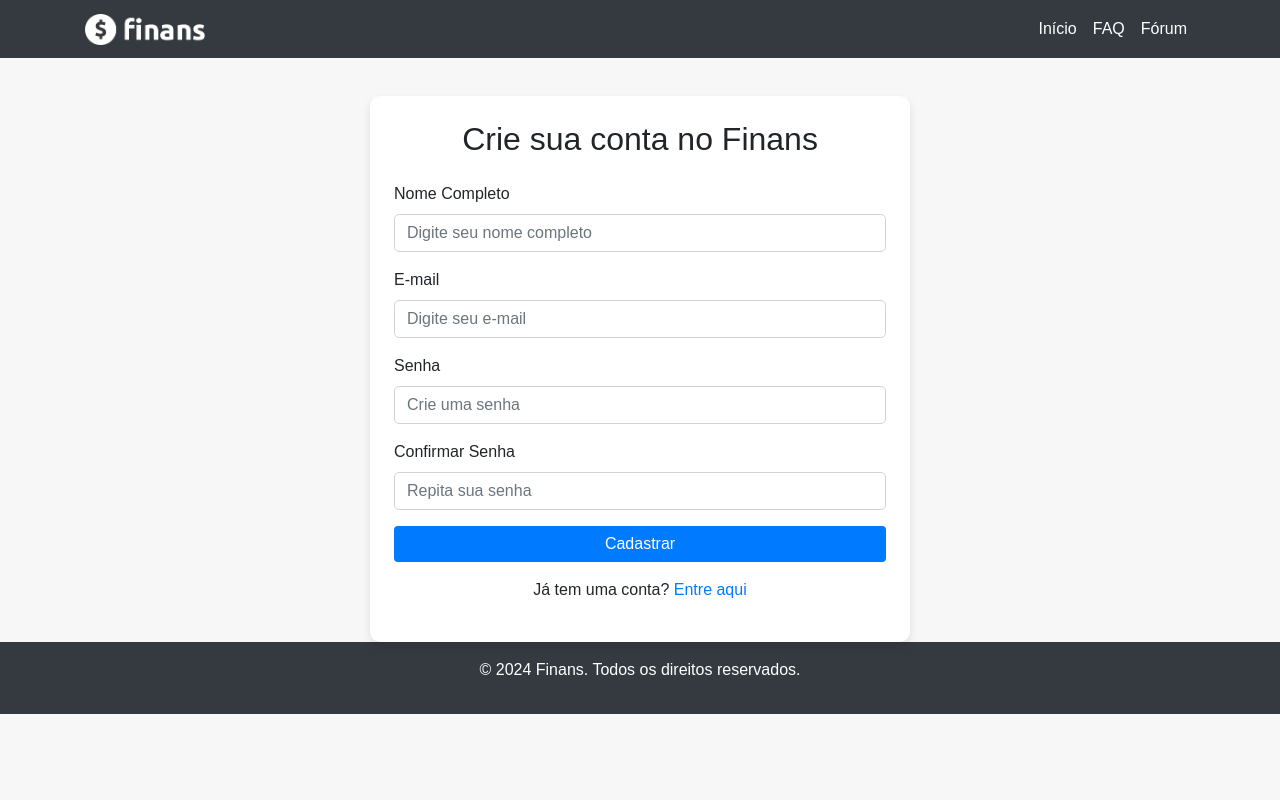
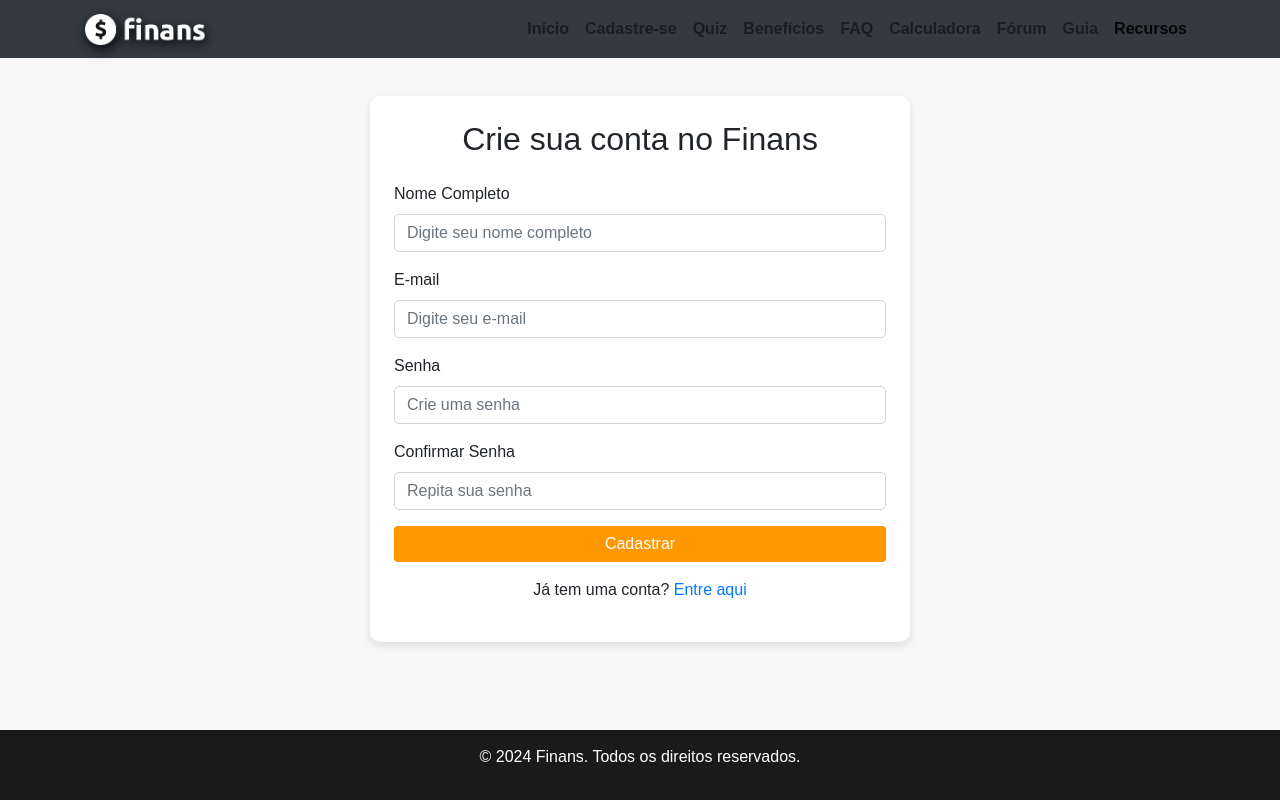
Before and after one commit to GabrielAssWin/Finan-as, a plain HTML site: page cadastro.html in a window 1280 px wide. Drawn offline with nearby package versions, Linux system fonts and the light colour scheme.

Commit message:
Update cadastro.html
Cadastro ficou bolado agora tá

```diff
--- a/cadastro.html
+++ b/cadastro.html
@@ -6,11 +6,31 @@
   <title>Cadastro - Finans</title>
   <!-- Bootstrap CSS -->
   <link href="https://cdn.jsdelivr.net/npm/bootstrap@4.6.2/dist/css/bootstrap.min.css" rel="stylesheet">
+  <!-- Font Awesome -->
+  <link href="https://cdnjs.cloudflare.com/ajax/libs/font-awesome/5.15.4/css/all.min.css" rel="stylesheet">
   <!-- Estilos Personalizados -->
   <style>
     body {
       background-color: #f7f7f7;
       font-family: Arial, sans-serif;
+    }
+
+    .navbar {
+      background: #ff9800;
+    }
+
+    .navbar-brand img {
+      filter: drop-shadow(2px 4px 6px black);
+    }
+
+    .navbar-nav .nav-link {
+      color: #fff;
+      font-weight: bold;
+      transition: color 0.3s;
+    }
+
+    .navbar-nav .nav-link:hover {
+      color: #333;
     }
 
     .card {
@@ -24,20 +44,23 @@
     }
 
     .btn-primary {
-      background-color: #007bff;
+      background-color: #ff9800;
       border: none;
+      transition: background 0.3s;
     }
 
     .btn-primary:hover {
-      background-color: #0056b3;
+      background-color: #e68a00;
     }
 
-    .navbar {
-      background-color: black;
-    }
-
-    .navbar .nav-link, .navbar-brand {
-      color: white !important;
+    footer {
+      background: #1a1a1a;
+      color: white;
+      text-align: center;
+      padding: 15px 0;
+      position: fixed;
+      bottom: 0;
+      width: 100%;
     }
   </style>
 </head>
@@ -46,15 +69,21 @@
   <header>
     <nav class="navbar navbar-expand-lg navbar-light bg-dark fixed-top">
       <div class="container">
-        <a href="#" class="navbar-brand"><img src="img/logo.png" alt="Finans Logo" width="120"></a>
+        <a href="index.html" class="navbar-brand"><img src="img/logo.png" alt="Finans Logo" width="120"></a>
         <button class="navbar-toggler" type="button" data-toggle="collapse" data-target="#navbarNav">
           <span class="navbar-toggler-icon"></span>
         </button>
         <div class="collapse navbar-collapse" id="navbarNav">
           <ul class="navbar-nav ml-auto">
             <li class="nav-item"><a href="index.html" class="nav-link">Início</a></li>
-            <li class="nav-item"><a href="#faq" class="nav-link">FAQ</a></li>
-            <li class="nav-item"><a href="#forum" class="nav-link">Fórum</a></li>
+            <li class="nav-item"><a href="cadastro.html" class="nav-link">Cadastre-se</a></li>
+            <li class="nav-item"><a href="Quiz.html" class="nav-link">Quiz</a></li>
+            <li class="nav-item"><a href="beneficios.html" class="nav-link">Benefícios</a></li>
+            <li class="nav-item"><a href="faq.html" class="nav-link">FAQ</a></li>
+            <li class="nav-item"><a href="calc.html" class="nav-link">Calculadora</a></li>
+            <li class="nav-item"><a href="forum.html" class="nav-link">Fórum</a></li>
+            <li class="nav-item"><a href="guia.html" class="nav-link">Guia</a></li>
+            <li class="nav-item"><a href="recursos.html" class="nav-link active">Recursos</a></li>
           </ul>
         </div>
       </div>
@@ -95,7 +124,7 @@
   </main>
 
   <!-- Rodapé -->
-  <footer class="bg-dark text-center text-white py-3">
+  <footer>
     <p>&copy; 2024 Finans. Todos os direitos reservados.</p>
   </footer>
 
```
